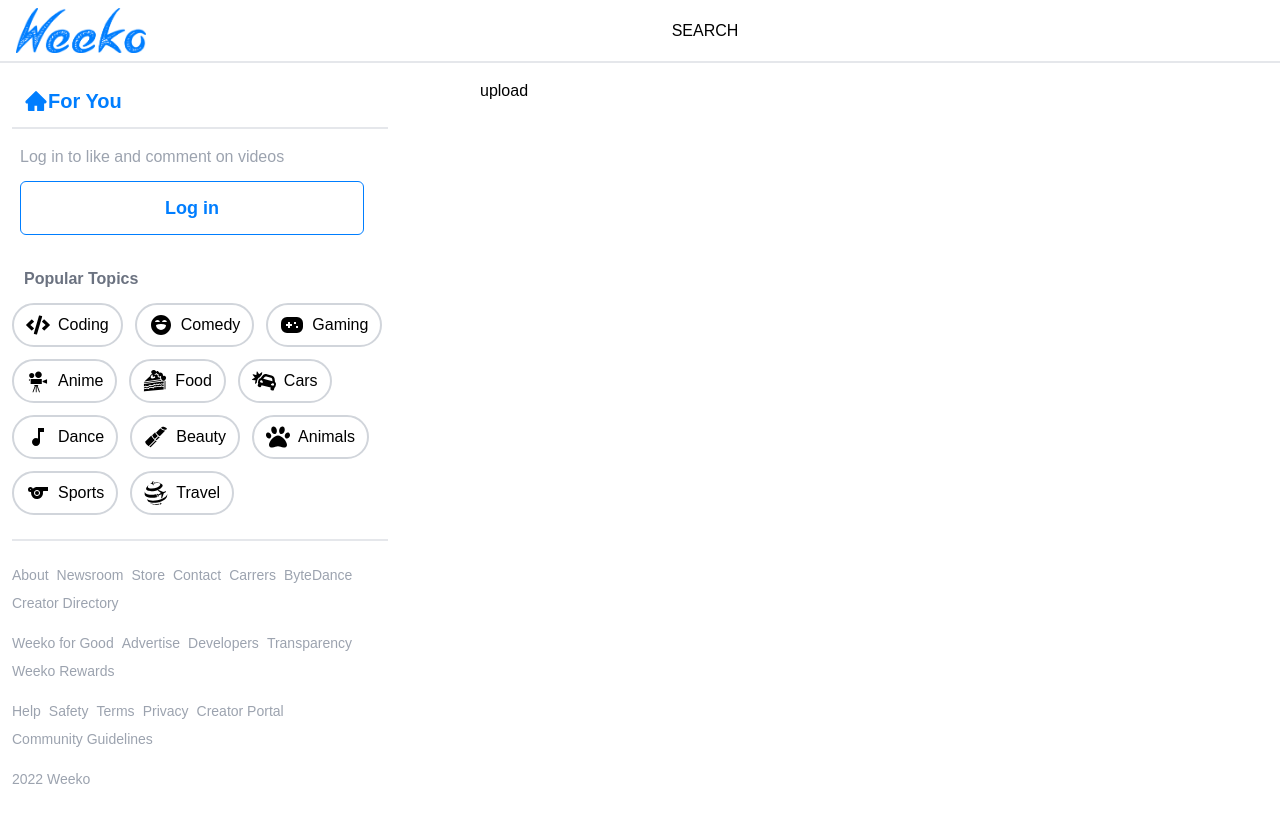
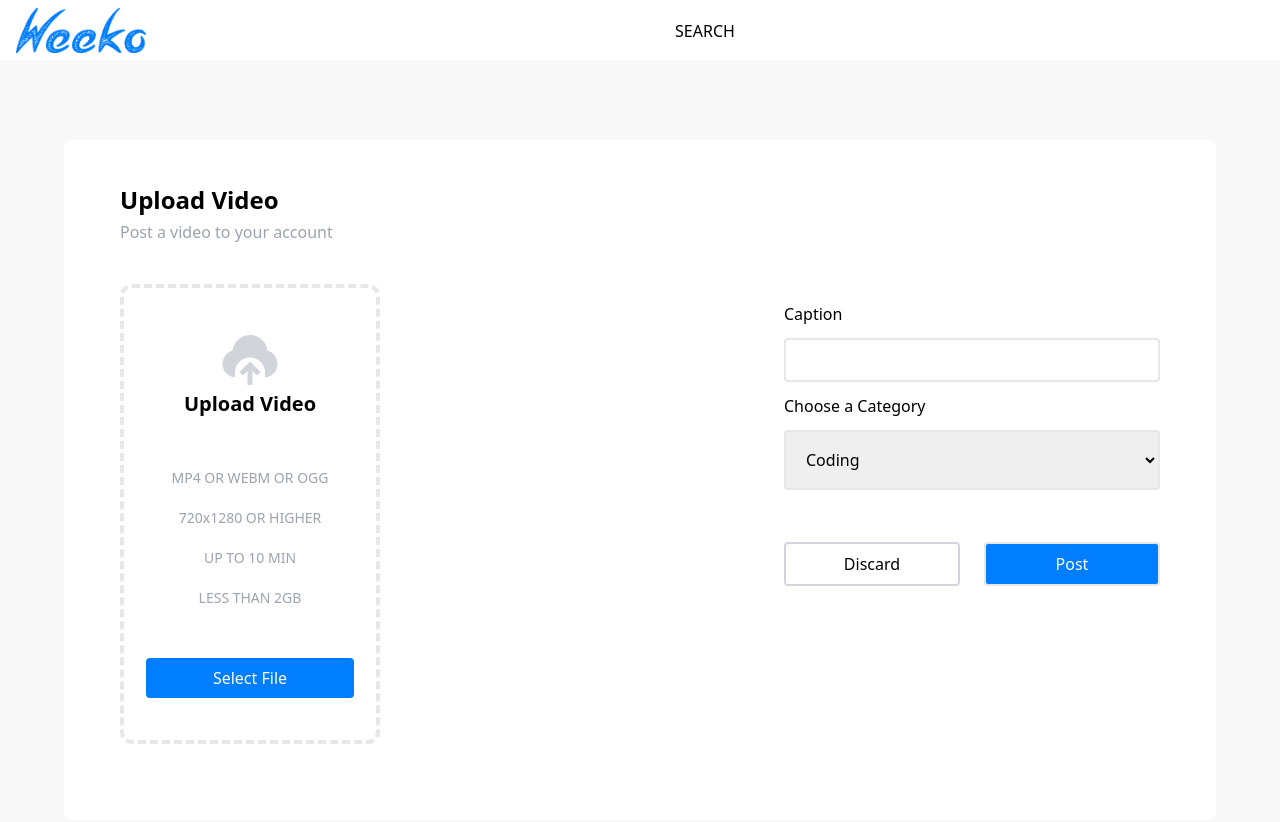
Before and after one commit to Weekendox/Weeko-Tok, a Next.js app: page /upload in a window 1280 px wide. Shown: the top 822 px of the page. Before the commit the page ends 800 px from the top, so only its background shows below. Built offline with nearby package versions, Linux system fonts and the light colour scheme.

Commit message:
Third Commit

```diff
--- a/components/Navbar.tsx
+++ b/components/Navbar.tsx
@@ -31,7 +31,7 @@
       <div>
         {userProfile ? (
           <div className="flex gap-5 md:gap-10">
-            <Link href="/">
+            <Link href="/upload">
               <button className="border-2 px-2 md:px-4 text-md font-semibold flex items-center gap-2 rounded">
                 <IoMdAdd className="text-xl" />{" "}
                 <span className="hidden md:block">Upload</span>
--- a/components/Sidebar.tsx
+++ b/components/Sidebar.tsx
@@ -37,30 +37,7 @@
               </div>
             </Link>
           </div>
-          {!userProfile && (
-            <div className="px-2 py-4 hidden xl:block">
-              <p className="text-gray-400">
-                Log in to like and comment on videos
-              </p>
-              <div className="pr-4">
-                <GoogleLogin
-                  clientId=""
-                  render={(renderProps) => (
-                    <button
-                      className="cursor-pointer bg-white text-lg text-[#007eff] border-[1px] border-[#007eff] font-semibold px-6 py-3 rounded-md outline-none w-full mt-3 hover:text-white hover:bg-[#007eff] "
-                      onClick={renderProps.onClick}
-                      disabled={renderProps.disabled}
-                    >
-                      Log in
-                    </button>
-                  )}
-                  onSuccess={() => {}}
-                  onFailure={() => {}}
-                  cookiePolicy="single_host_origin"
-                />
-              </div>
-            </div>
-          )}
+
 
           <Discover />
           <SuggestedAccounts />
--- a/pages/api/post/index.ts
+++ b/pages/api/post/index.ts
@@ -2,12 +2,20 @@
 import { client } from "../../../utils/client";
 import type { NextApiRequest, NextApiResponse } from "next";
 
-export default async function handler(req: NextApiRequest, res: NextApiResponse) {
+export default async function handler(
+  req: NextApiRequest,
+  res: NextApiResponse
+) {
   if (req.method === "GET") {
     const query = allPostsQuery();
 
     const data = await client.fetch(query);
 
     res.status(200).json(data);
+  } else if (req.method === "POST") {
+    const document = req.body;
+
+    client.create(document)
+      .then(() => res.status(201).json('Video Created'))
   }
 }
--- /dev/null
+++ b/pages/detail/[id].tsx
@@ -0,0 +1,11 @@
+import React from 'react'
+
+const Detail = () => {
+  return (
+    <div>
+      Detail
+    </div>
+  )
+}
+
+export default Detail
--- a/pages/upload.tsx
+++ b/pages/upload.tsx
@@ -1,15 +1,180 @@
 import React, { useState, useEffect } from "react";
 import { useRouter } from "next/router";
-import { FaCloudUploadAlt } from "react-icons/fa";
+import { RiUploadCloud2Fill } from "react-icons/ri";
 import { MdDelete } from "react-icons/md";
 import axios from "axios";
+import { SanityAssetDocument } from "@sanity/client";
 
 import useAuthStore from "../store/authStore";
 import { client } from "../utils/client";
 
+import { topics } from "../utils/constants";
 
 const Upload = () => {
-  return <div>upload</div>;
+  const [isLoading, setIsLoading] = useState(false);
+  const [videoAsset, setVideoAsset] = useState<
+    SanityAssetDocument | undefined
+  >();
+  const [wrongFileType, setWrongFileType] = useState(false);
+  const [caption, setCaption] = useState("");
+  const [category, setCategory] = useState(topics[0].name);
+  const [savingPost, setSavingPost] = useState(false);
+
+  const { userProfile }: { userProfile: any } = useAuthStore();
+  const router = useRouter();
+
+
+  const uploadVideo = async (e: any) => {
+    const selectedFile = e.target.files[0];
+    const fileTypes = ["video/mp4", "video/webm", "video/ogg"];
+
+    if (fileTypes.includes(selectedFile.type)) {
+      client.assets
+        .upload("file", selectedFile, {
+          contentType: selectedFile.type,
+          filename: selectedFile.name,
+        })
+        .then((data) => {
+          setVideoAsset(data);
+          setIsLoading(false);
+        });
+    } else {
+      setIsLoading(false);
+      setWrongFileType(true);
+    }
+  };
+
+  const handlePost = async () => {
+    if (caption && videoAsset?._id && category) {
+      setSavingPost(true);
+
+      const document = {
+        _type: "post",
+        caption,
+        video: {
+          _type: "file",
+          asset: {
+            _type: "reference",
+            _ref: videoAsset._id,
+          },
+        },
+        userId: userProfile?._id,
+        postedBy: {
+          _type: "postedBy",
+          _ref: userProfile?._id,
+        },
+        topic: category
+      }
+
+      await axios.post('http://localhost:3000/api/post', document);
+
+      router.push("/");
+    }
+  }
+
+  return (
+    <div className="flex w-full h-full absolute left-0 top-[60px] mb-10 pt-10 lg:pt-20 bg-[#f8f8f8] justify-center">
+      <div className="bg-white rounded-lg xl:h-[85vh] w-[90%] flex gap-6 flex-wrap justify-between items-center p-14 pt-6">
+        <div>
+          <div>
+            <p className="text-2xl font-bold">Upload Video</p>
+            <p className="text-md text-gray-400 mt-1">
+              Post a video to your account
+            </p>
+          </div>
+          <div className="border-dashed rounded-xl border-4 border-gray-200 flex flex-col justify-center items-center outline-none mt-10 w-[260px] h-[460px] p-10 cursor-pointer hover:border-blue-300 hover:bg-gray-100">
+            {isLoading ? (
+              <p>Uploading...</p>
+            ) : (
+              <div>
+                {videoAsset ? (
+                  <div>
+                    <video
+                      src={videoAsset.url}
+                      loop
+                      controls
+                      className="rounded-xl h-[450px] mt-16 bg-black"
+                    ></video>
+                  </div>
+                ) : (
+                  <label className="cursor-pointer">
+                    <div className="flex flex-col items-center justify-center h-full">
+                      <div className="flex flex-col items-center justify-center">
+                        <p className="font-bold text-xl">
+                          <RiUploadCloud2Fill className="text-gray-300 text-6xl" />
+                        </p>
+                        <p className="text-xl font-semibold">Upload Video</p>
+                      </div>
+                      <p className="text-gray-400 text-center mt-10 text-sm leading-10">
+                        MP4 OR WEBM OR OGG <br />
+                        720x1280 OR HIGHER <br />
+                        UP TO 10 MIN <br />
+                        LESS THAN 2GB
+                      </p>
+                      <p className="bg-[#007eff] text-center mt-10 rounded text-white text-md font-medium p-2 w-52 outline-none">
+                        Select File
+                      </p>
+                    </div>
+                    <input
+                      type="file"
+                      name="upload-video"
+                      onChange={uploadVideo}
+                      className="w-0 h-0"
+                    />
+                  </label>
+                )}
+              </div>
+            )}
+            {wrongFileType && (
+              <p className="text-center text-1xl text-red-400 font-bold mt-4 w-[250px]">
+                Please select a video file
+              </p>
+            )}
+          </div>
+        </div>
+        <div className="flex flex-col gap-3 pb-10">
+          <label className="text-md font-medium">Caption</label>
+          <input
+            type="text"
+            value={caption}
+            onChange={(e) => setCaption(e.target.value)}
+            className="rounded outline-none text-md border-2 border-gray-200 p-2"
+          />
+          <label className="text-md font-medium">Choose a Category</label>
+          <select
+            onChange={(e) => setCategory(e.target.value)}
+            className="outline-none text-md border-2 border-gray-200 text-md capitalize lg:p-4 p-2 rounded cursor-pointer"
+          >
+            {topics.map((topic) => (
+              <option
+                key={topic.name}
+                className="outline-none capitalize bg-white text-gray-700 text-md p-2 hover:bg-slate-300"
+                value={topic.name}
+              >
+                {topic.name}
+              </option>
+            ))}
+          </select>
+          <div className="flex gap-6 mt-10">
+            <button
+              onClick={() => {}}
+              type="button"
+              className="border-gray-300 border-2 text-md font-medium p-2 rounded w-28 lg:w-44 outline-none"
+            >
+              Discard
+            </button>
+            <button
+              onClick={handlePost}
+              type="button"
+              className="bg-[#007eff] text-white border-2 text-md font-medium p-2 rounded w-28 lg:w-44 outline-none"
+            >
+              Post
+            </button>
+          </div>
+        </div>
+      </div>
+    </div>
+  );
 };
 
 export default Upload;
--- a/styles/globals.css
+++ b/styles/globals.css
@@ -1,15 +1,12 @@
 @tailwind base;
 @tailwind components;
 @tailwind utilities;
-
-@import url('https://fonts.googleapis.com/css2?family=Poppins:ital,wght@0,100;0,200;0,300;0,400;0,500;0,600;0,700;0,800;0,900;1,100;1,200;1,300;1,400;1,500;1,600;1,700;1,800;1,900&display=swap');
 
 html,
 body {
   padding: 0;
   margin: 0;
   box-sizing: border-box;
-  font-family: 'Poppins', sans-serif;
 }
 
 a {
--- a/tailwind.config.js
+++ b/tailwind.config.js
@@ -1,3 +1,4 @@
+
 module.exports = {
   content: [
     "./pages/**/*.{js,ts,jsx,tsx}",
--- a/utils/constants.tsx
+++ b/utils/constants.tsx
@@ -7,7 +7,11 @@
 import { FaPaw, FaCarCrash, FaCode } from "react-icons/fa";
 import { SiYourtraveldottv } from 'react-icons/si';
 import { RiEmotionLaughFill, RiGamepadFill } from "react-icons/ri";
-import { MdMusicNote, MdSports } from "react-icons/md";
+import {
+  MdMusicNote,
+  MdSports,
+  MdOutlineLocalFireDepartment,
+} from "react-icons/md";
 
 export const topics = [
   {
@@ -55,6 +59,10 @@
     name: "travel",
     icon: <SiYourtraveldottv />,
   },
+  {
+    name: "art",
+    icon: <MdOutlineLocalFireDepartment />,
+  },
 ];
 
 export const footerList1 = ['About', 'Newsroom', 'Store', 'Contact', 'Carrers', 'ByteDance', 'Creator Directory']
```
Also changed, not shown: components/VideoCard.tsx (+7 -7 lines).
